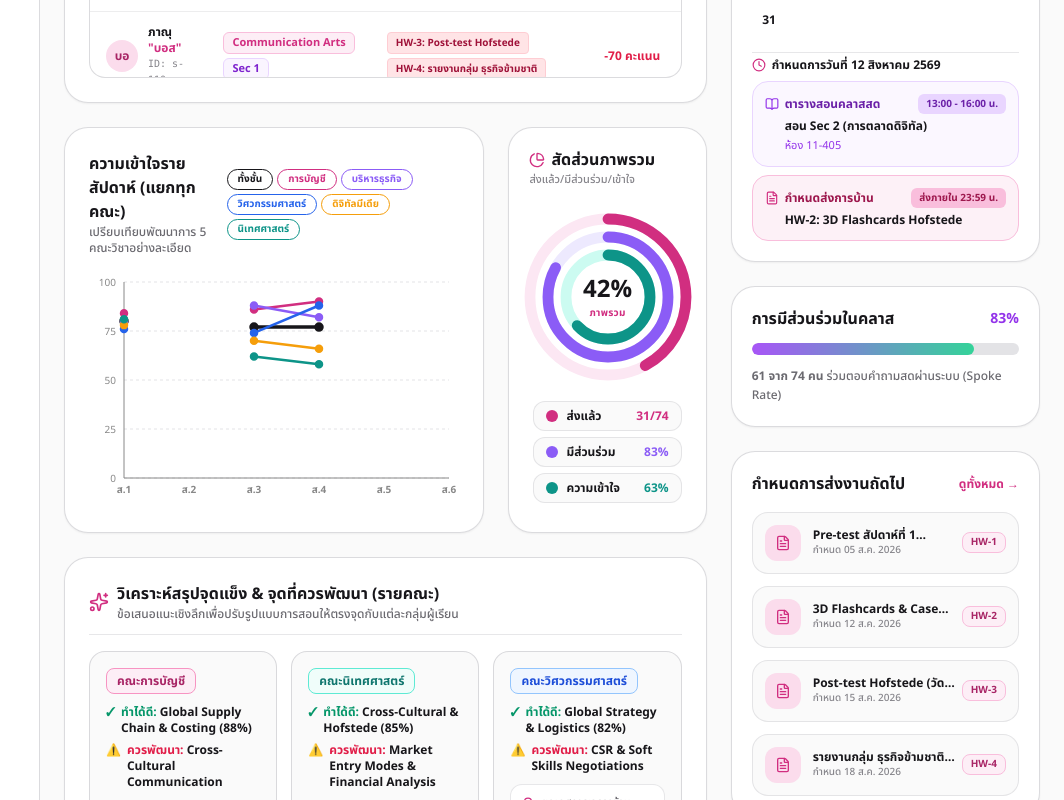
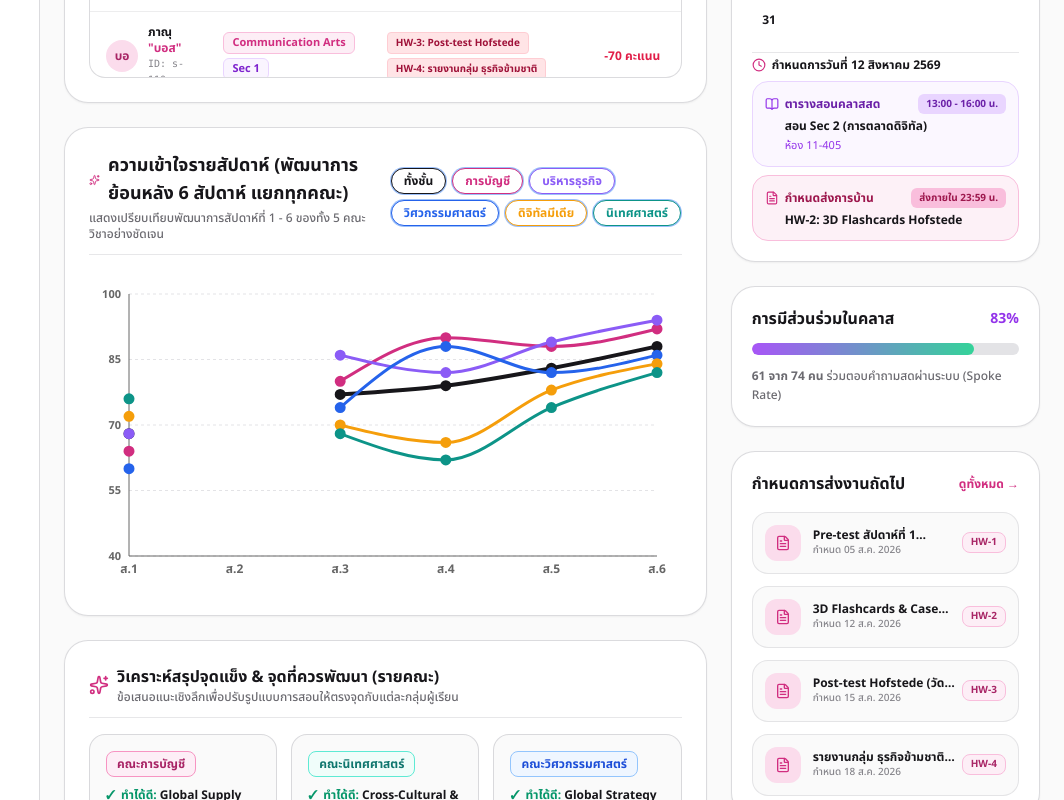
Before and after one commit to neuroeducationlab/ClassLoop-MVP-LearnHack-submission, a React (Vite) app: page /teacher/dashboard in a window 1280 px wide. Shown: the part 720-1520 px from the top of the page, without its empty margins (216-1280 px from the left). Built offline with nearby package versions, Linux system fonts and the light colour scheme.

Commit message:
feat: expand line chart to full width, fix student count input with stepper buttons, and convert all bilingual headers to single-language Thai text

```diff
--- a/src/data/seed-data.ts
+++ b/src/data/seed-data.ts
@@ -691,24 +691,37 @@ export const WEEKLY_SCORES: WeeklyScore[] = [
     week: 1,
     topicId: 't1',
     byFaculty: {
-      Accounting: 84,
-      'Business Admin': 80,
-      Engineering: 76,
+      Accounting: 64,
+      'Business Admin': 68,
+      Engineering: 60,
+      'Digital Media': 72,
+      'Communication Arts': 76,
+    },
+    classPre: 52,
+    classPost: 68,
+  },
+  {
+    week: 2,
+    topicId: 't2',
+    byFaculty: {
+      Accounting: 72,
+      'Business Admin': 76,
+      Engineering: 68,
       'Digital Media': 78,
-      'Communication Arts': 81,
+      'Communication Arts': 84,
     },
-    classPre: 61,
-    classPost: 80,
+    classPre: 56,
+    classPost: 75,
   },
   {
     week: 3,
     topicId: 't3',
     byFaculty: {
-      Accounting: 86,
-      'Business Admin': 88,
+      Accounting: 80,
+      'Business Admin': 86,
       Engineering: 74,
       'Digital Media': 70,
-      'Communication Arts': 62,
+      'Communication Arts': 68,
     },
     classPre: 60,
     classPost: 77,
@@ -721,10 +734,36 @@ export const WEEKLY_SCORES: WeeklyScore[] = [
       'Business Admin': 82,
       Engineering: 88,
       'Digital Media': 66,
-      'Communication Arts': 58,
+      'Communication Arts': 62,
     },
     classPre: 63,
-    classPost: 77,
+    classPost: 79,
+  },
+  {
+    week: 5,
+    topicId: 't5',
+    byFaculty: {
+      Accounting: 88,
+      'Business Admin': 89,
+      Engineering: 82,
+      'Digital Media': 78,
+      'Communication Arts': 74,
+    },
+    classPre: 65,
+    classPost: 83,
+  },
+  {
+    week: 6,
+    topicId: 't6',
+    byFaculty: {
+      Accounting: 92,
+      'Business Admin': 94,
+      Engineering: 86,
+      'Digital Media': 84,
+      'Communication Arts': 82,
+    },
+    classPre: 68,
+    classPost: 88,
   },
 ]
 
--- a/src/pages/teacher/Dashboard.tsx
+++ b/src/pages/teacher/Dashboard.tsx
@@ -19,7 +19,6 @@ import {
   FileDown,
   FileText,
   Lightbulb,
-  PieChart as PieIcon,
   Plus,
   Sparkles,
   Trophy,
@@ -293,79 +292,7 @@ function MiniCalendar({
   )
 }
 
-/* -------------------------------------------------- MultiRingChart Component -- */
 
-function MultiRingChart({
-  submissionPct = 92,
-  participationPct = 83,
-  comprehensionPct = 63,
-  submissionCount = '68/74',
-}: {
-  submissionPct?: number
-  participationPct?: number
-  comprehensionPct?: number
-  submissionCount?: string
-}) {
-  const rings = [
-    { label: 'ส่งแล้ว', pct: submissionPct, value: submissionCount, color: '#D12E80', bg: '#FCE7F3', r: 65, strokeWidth: 9 },
-    { label: 'มีส่วนร่วม', pct: participationPct, value: `${participationPct}%`, color: '#8B5CF6', bg: '#EDE9FE', r: 50, strokeWidth: 9 },
-    { label: 'ความเข้าใจ', pct: comprehensionPct, value: `${comprehensionPct}%`, color: '#0D9488', bg: '#CCFBF1', r: 35, strokeWidth: 9 },
-  ]
-
-  return (
-    <div className="flex flex-col items-center justify-center h-full p-1">
-      <div className="relative flex items-center justify-center w-48 h-48 my-1">
-        <svg className="w-full h-full transform -rotate-90" viewBox="0 0 160 160">
-          {rings.map((ring) => {
-            const circumference = 2 * Math.PI * ring.r
-            const offset = circumference - (ring.pct / 100) * circumference
-            return (
-              <g key={ring.label}>
-                <circle
-                  cx="80"
-                  cy="80"
-                  r={ring.r}
-                  fill="none"
-                  stroke={ring.bg}
-                  strokeWidth={ring.strokeWidth}
-                />
-                <circle
-                  cx="80"
-                  cy="80"
-                  r={ring.r}
-                  fill="none"
-                  stroke={ring.color}
-                  strokeWidth={ring.strokeWidth}
-                  strokeDasharray={circumference}
-                  strokeDashoffset={offset}
-                  strokeLinecap="round"
-                  className="transition-all duration-1000 ease-out"
-                />
-              </g>
-            )
-          })}
-        </svg>
-
-        <div className="absolute inset-0 flex flex-col items-center justify-center text-center">
-          <span className="text-2xl font-black text-ink">{submissionPct}%</span>
-          <span className="text-[10px] font-extrabold text-pink-600 uppercase tracking-wide">ภาพรวม</span>
-        </div>
-      </div>
-
-      <div className="w-full space-y-1.5 mt-1">
-        {rings.map((ring) => (
-          <div key={ring.label} className="flex items-center justify-between rounded-xl bg-canvas px-3 py-1.5 border border-grey-300/40 text-xs">
-            <div className="flex items-center gap-2">
-              <span className="h-3 w-3 rounded-full shrink-0" style={{ backgroundColor: ring.color }} />
-              <span className="font-extrabold text-ink">{ring.label}</span>
-            </div>
-            <span className="font-black" style={{ color: ring.color }}>{ring.value}</span>
-          </div>
-        ))}
-      </div>
-    </div>
-  )
-}
 
 /* ---------------------------------------------------------------- page ---- */
 
@@ -488,8 +415,6 @@ export default function Dashboard() {
 
   const completedStudentsCount = secStudents.length - missingStudents.length
   const submissionPct = Math.round((completedStudentsCount / secStudents.length) * 100)
-  const participationPct = 83
-  const comprehensionPct = liveAverage
 
   const remindOne = (id: string, nickname: string) => {
     setRemindedIds((prev) => new Set(prev).add(id))
@@ -757,25 +682,28 @@ export default function Dashboard() {
             </div>
           </div>
 
-          {/* Card B: Detailed Weekly Line Graph & MultiRing Donut */}
-          <div className="grid grid-cols-1 md:grid-cols-12 gap-6">
-            {/* Detailed Line Graph showing ALL Faculties */}
-            <div className="rounded-3xl border border-grey-300/60 bg-paper p-6 shadow-sm md:col-span-8 space-y-3">
-              <div className="flex flex-col gap-2 sm:flex-row sm:items-center sm:justify-between">
+          {/* Full-Width Detailed Weekly Line Graph */}
+          <div className="rounded-3xl border border-grey-300/60 bg-paper p-6 shadow-sm space-y-4">
+            <div className="flex flex-col gap-3 sm:flex-row sm:items-center sm:justify-between border-b border-grey-300/40 pb-3">
               <div>
-                  <h3 className="text-base font-extrabold text-ink">ความเข้าใจรายสัปดาห์ (แยกทุกคณะ)</h3>
-                  <p className="text-xs text-grey-600 font-medium">เปรียบเทียบพัฒนาการ 5 คณะวิชาอย่างละเอียด</p>
+                <h3 className="text-lg font-extrabold text-ink flex items-center gap-2">
+                  <Sparkles className="h-5 w-5 text-pink-600" />
+                  <span>ความเข้าใจรายสัปดาห์ (พัฒนาการย้อนหลัง 6 สัปดาห์ แยกทุกคณะ)</span>
+                </h3>
+                <p className="text-xs text-grey-600 font-medium mt-0.5">
+                  แสดงเปรียบเทียบพัฒนาการสัปดาห์ที่ 1 - 6 ของทั้ง 5 คณะวิชาอย่างชัดเจน
+                </p>
               </div>
-                {/* Faculty Toggles */}
-                <div className="flex flex-wrap gap-1">
+              {/* Faculty Legend Toggles */}
+              <div className="flex flex-wrap gap-1.5">
                 {SERIES.map((s) => (
                   <button
                     key={s.key}
                     type="button"
                     onClick={() => setVisibleSeries((prev) => ({ ...prev, [s.key]: !prev[s.key] }))}
                     className={cn(
-                        'rounded-full px-2.5 py-0.5 text-[10px] font-extrabold border cursor-pointer transition-all',
-                        visibleSeries[s.key] ? 'bg-paper shadow-2xs opacity-100' : 'opacity-30'
+                      'rounded-full px-3 py-1 text-xs font-extrabold border cursor-pointer transition-all shadow-2xs',
+                      visibleSeries[s.key] ? 'bg-paper opacity-100 ring-1' : 'opacity-30 bg-canvas'
                     )}
                     style={{ color: s.color, borderColor: s.color }}
                   >
@@ -785,27 +713,41 @@ export default function Dashboard() {
               </div>
             </div>
 
-              <div className="h-60 w-full pt-1">
+            {/* High-Resolution Full-Width Graph */}
+            <div className="h-80 w-full pt-2">
               <ResponsiveContainer width="100%" height="100%">
-                  <LineChart data={weeklyData} margin={{ top: 10, right: 10, left: -25, bottom: 0 }}>
+                <LineChart data={weeklyData} margin={{ top: 15, right: 25, left: -20, bottom: 5 }}>
                   <CartesianGrid strokeDasharray="3 3" stroke={GREY_200} vertical={false} />
-                    <XAxis dataKey="label" stroke="#888" tickLine={false} tick={{ fontSize: 10, fontWeight: 700 }} />
-                    <YAxis domain={[0, 100]} stroke="#888" tickLine={false} tick={{ fontSize: 10 }} />
+                  <XAxis
+                    dataKey="label"
+                    stroke="#666"
+                    tickLine={false}
+                    tick={{ fontSize: 12, fontWeight: 800 }}
+                  />
+                  <YAxis
+                    domain={[40, 100]}
+                    stroke="#666"
+                    tickLine={false}
+                    tick={{ fontSize: 11, fontWeight: 700 }}
+                  />
                   <Tooltip
                     content={({ active, payload }) => {
                       if (!active || !payload?.length) return null
                       const d = payload[0].payload
                       return (
-                          <div className="rounded-2xl border border-grey-300 bg-paper p-3 shadow-xl text-xs space-y-1.5 font-bold">
-                            <p className="font-extrabold text-ink border-b border-grey-200 pb-1">
-                              ส.{d.week} {d.topic}
+                        <div className="rounded-2xl border border-grey-300/80 bg-paper p-3.5 shadow-xl text-xs space-y-2 font-bold">
+                          <p className="font-extrabold text-ink border-b border-grey-200 pb-1 flex items-center justify-between gap-4">
+                            <span>สัปดาห์ที่ {d.week}:</span>
+                            <span className="text-pink-600 font-extrabold">{d.topic}</span>
                           </p>
+                          <div className="space-y-1">
                             {payload.map((p) => (
-                              <div key={p.name} className="flex justify-between gap-4 text-[11px]">
-                                <span style={{ color: p.color }}>{p.name}:</span>
-                                <span className="font-extrabold">{p.value}%</span>
+                              <div key={p.name} className="flex justify-between gap-6 text-[11px]">
+                                <span style={{ color: p.color }} className="font-extrabold">{p.name}:</span>
+                                <span className="font-black text-ink">{p.value}%</span>
                               </div>
                             ))}
+                          </div>
                         </div>
                       )
                     }}
@@ -818,32 +760,14 @@ export default function Dashboard() {
                         type="monotone"
                         dataKey={s.key}
                         stroke={s.color}
-                          strokeWidth={s.width}
-                          dot={{ r: 3, fill: s.color }}
+                        strokeWidth={s.key === 'class' ? 4 : 3}
+                        dot={{ r: 4.5, strokeWidth: 2, fill: s.color }}
+                        activeDot={{ r: 7, strokeWidth: 0 }}
                       />
                     ) : null
                   )}
                 </LineChart>
               </ResponsiveContainer>
-              </div>
-            </div>
-
-            {/* MultiRing Donut */}
-            <div className="rounded-3xl border border-grey-300/60 bg-paper p-5 shadow-sm md:col-span-4 flex flex-col justify-between">
-              <div>
-                <h3 className="text-base font-extrabold text-ink flex items-center gap-1.5">
-                  <PieIcon className="h-4 w-4 text-pink-600" />
-                  <span>สัดส่วนภาพรวม</span>
-                </h3>
-                <p className="text-[11px] text-grey-500 font-medium">ส่งแล้ว/มีส่วนร่วม/เข้าใจ</p>
-              </div>
-
-              <MultiRingChart
-                submissionPct={submissionPct}
-                participationPct={participationPct}
-                comprehensionPct={comprehensionPct}
-                submissionCount={`${completedStudentsCount}/${secStudents.length}`}
-              />
             </div>
           </div>
 
```
Also changed, not shown: src/pages/teacher/Live.tsx (+28 -28 lines), src/pages/teacher/Studio.tsx (+47 -5 lines). Lines whose indentation alone changed are shown as unchanged.
